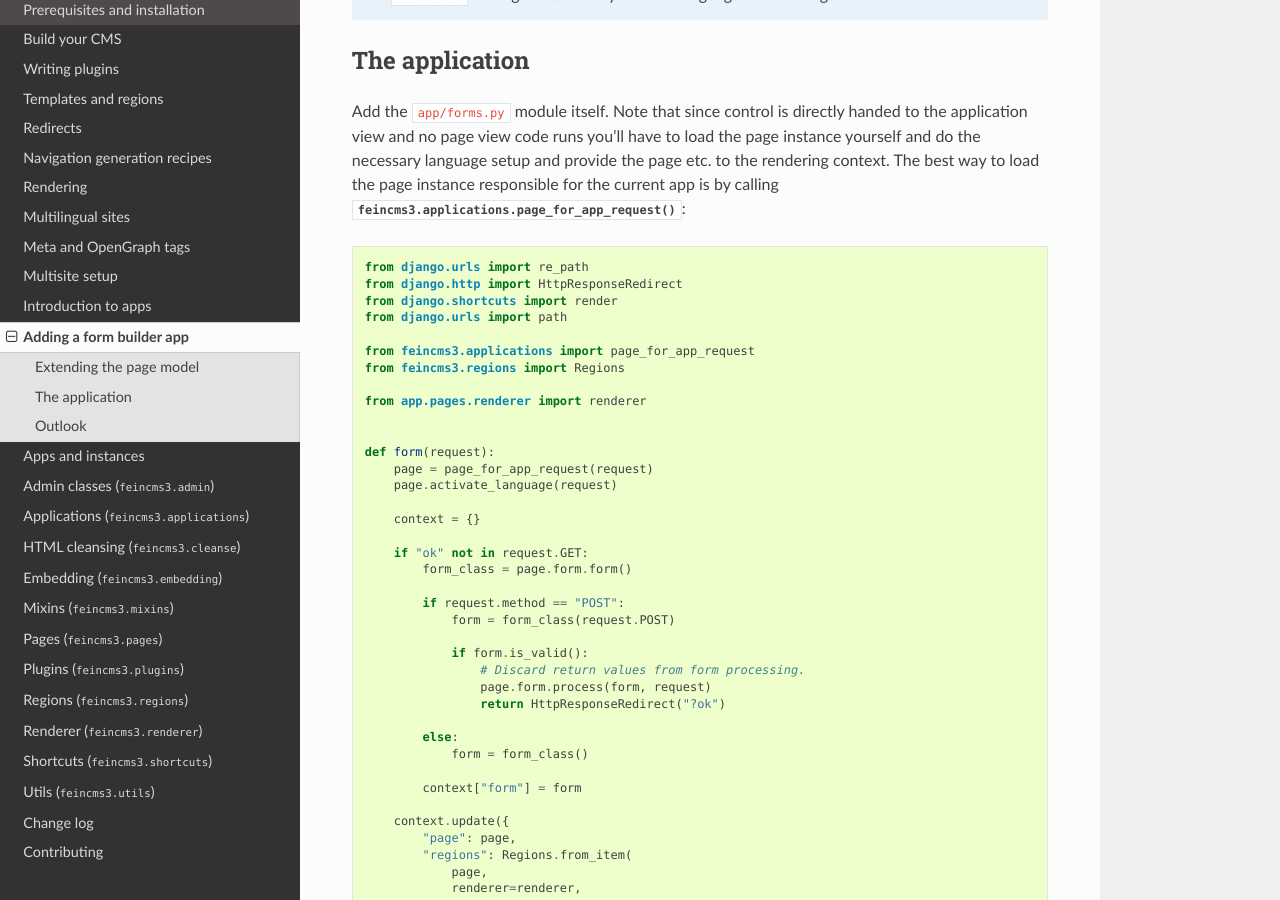
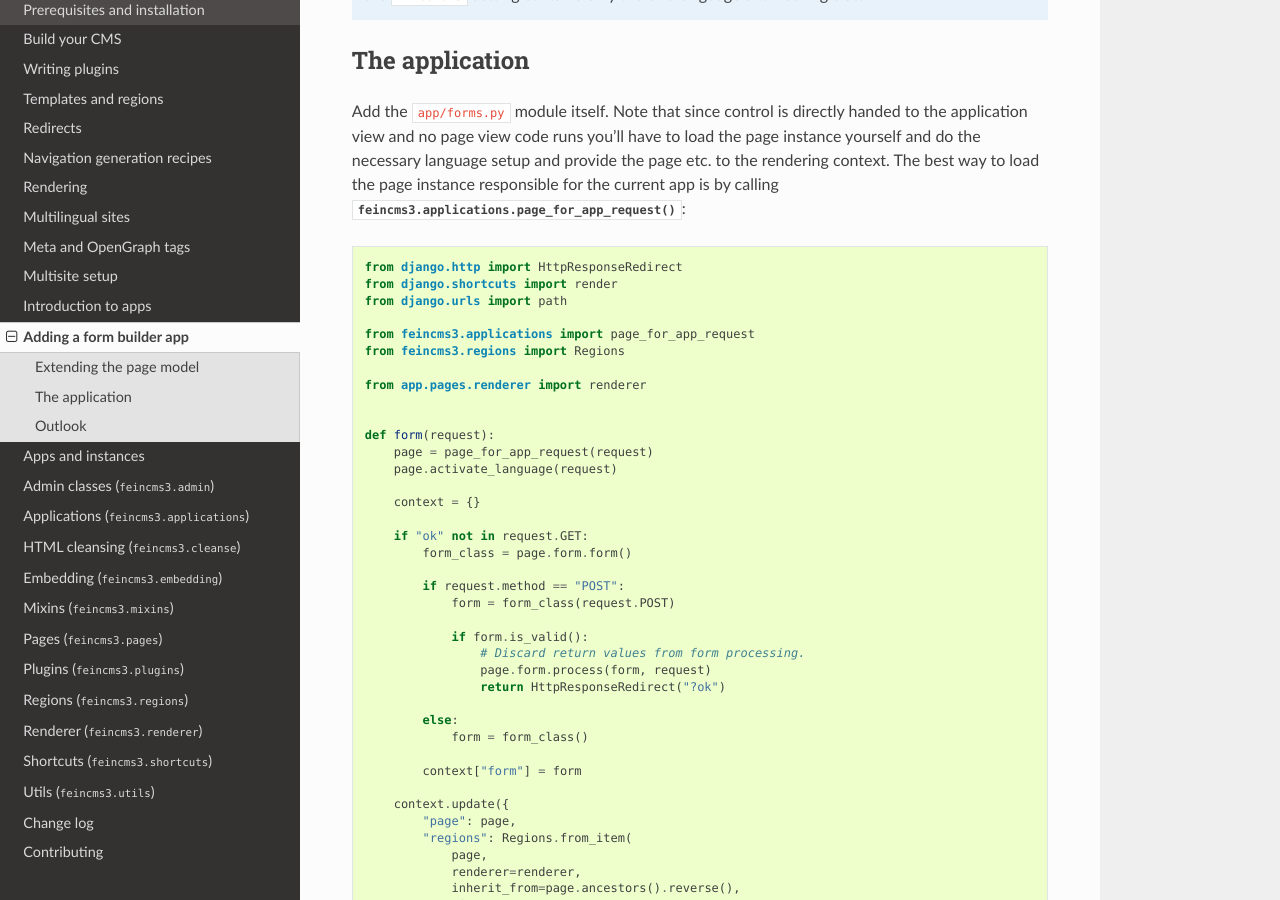
Before and after one commit to feincms/feincms3, a Sphinx documentation site: the page built from docs/guides/apps-form-builder.rst, in a window 1280 px wide and 900 px high, scrolled down 1090 px. Built offline with Sphinx 7.4.7 and the Read the Docs theme 2.0.0, drawn with Linux system fonts in a browser that asks for light colours; the version number could not be read and is left out.

Commit message:
Update docs/guides/apps-form-builder.rst

```diff
--- a/docs/guides/apps-form-builder.rst
+++ b/docs/guides/apps-form-builder.rst
@@ -72,7 +72,6 @@ calling :func:`feincms3.applications.page_for_app_request`:
 
 .. code-block:: python
 
-    from django.urls import re_path
     from django.http import HttpResponseRedirect
     from django.shortcuts import render
     from django.urls import path
```
